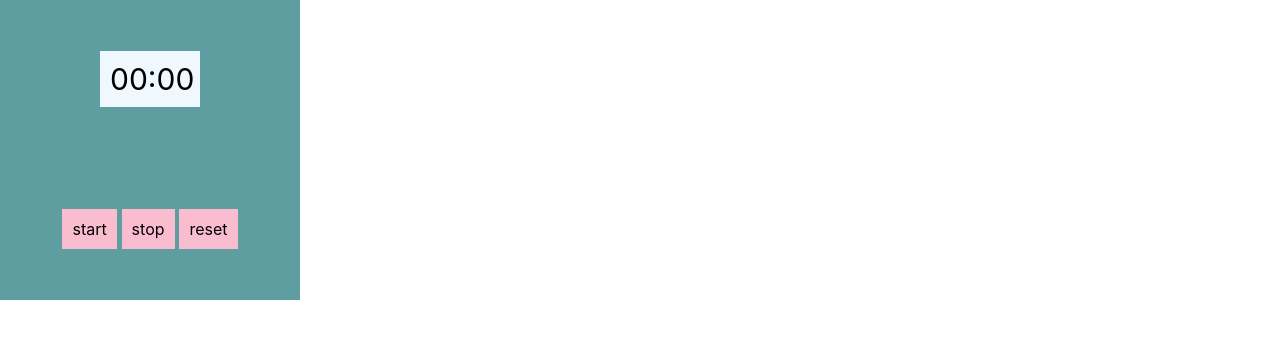
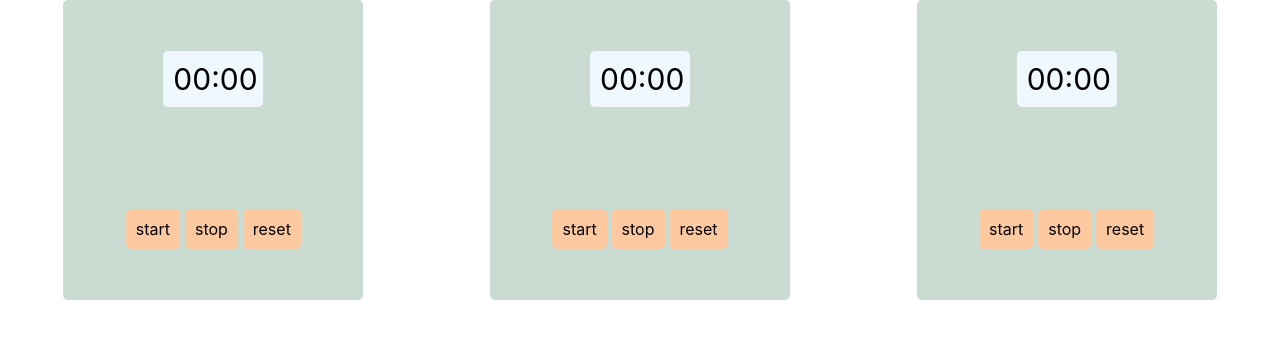
Before and after one commit to SarnaKhmel/min-client, a React (Create React App) app: page / in a window 1280 px wide. Shown: the top 338 px of the page. Built offline with nearby package versions, Linux system fonts and the light colour scheme.

Commit message:
general Timer styling

```diff
--- a/src/App.css
+++ b/src/App.css
@@ -1,2 +1,4 @@
 .App {
+  display: flex;
+  justify-content: space-around;
 }
--- a/src/App.js
+++ b/src/App.js
@@ -17,6 +17,8 @@ class App extends Component {
     return (
       <div className="App">
         <Timer />
+        <Timer />
+        <Timer />
       </div>
     );
   }
--- a/src/components/Timer/Timer.css
+++ b/src/components/Timer/Timer.css
@@ -3,15 +3,17 @@
     flex-direction: column;
     align-items: center;
     justify-content: space-around;
-    background-color: cadetblue;
+    background-color: rgb(202, 220, 209);
     width: 300px;
     height: 300px;
+    border-radius: 5px;
 }
 
 .timer-buttons {
     display: flex;
     justify-content: space-around;
     width: 180px;
+
 }
 
 .timer-counter {
@@ -19,10 +21,12 @@
     font-size: 30px;
     padding: 10px;
     width: 80px;
+    border-radius: 5px;
 }
 
 .timer-button {
-    background-color: rgb(250, 189, 208);
+    background-color: rgb(252, 200, 160);
     padding: 10px;
     cursor: pointer;
+    border-radius: 5px;
 }
```
